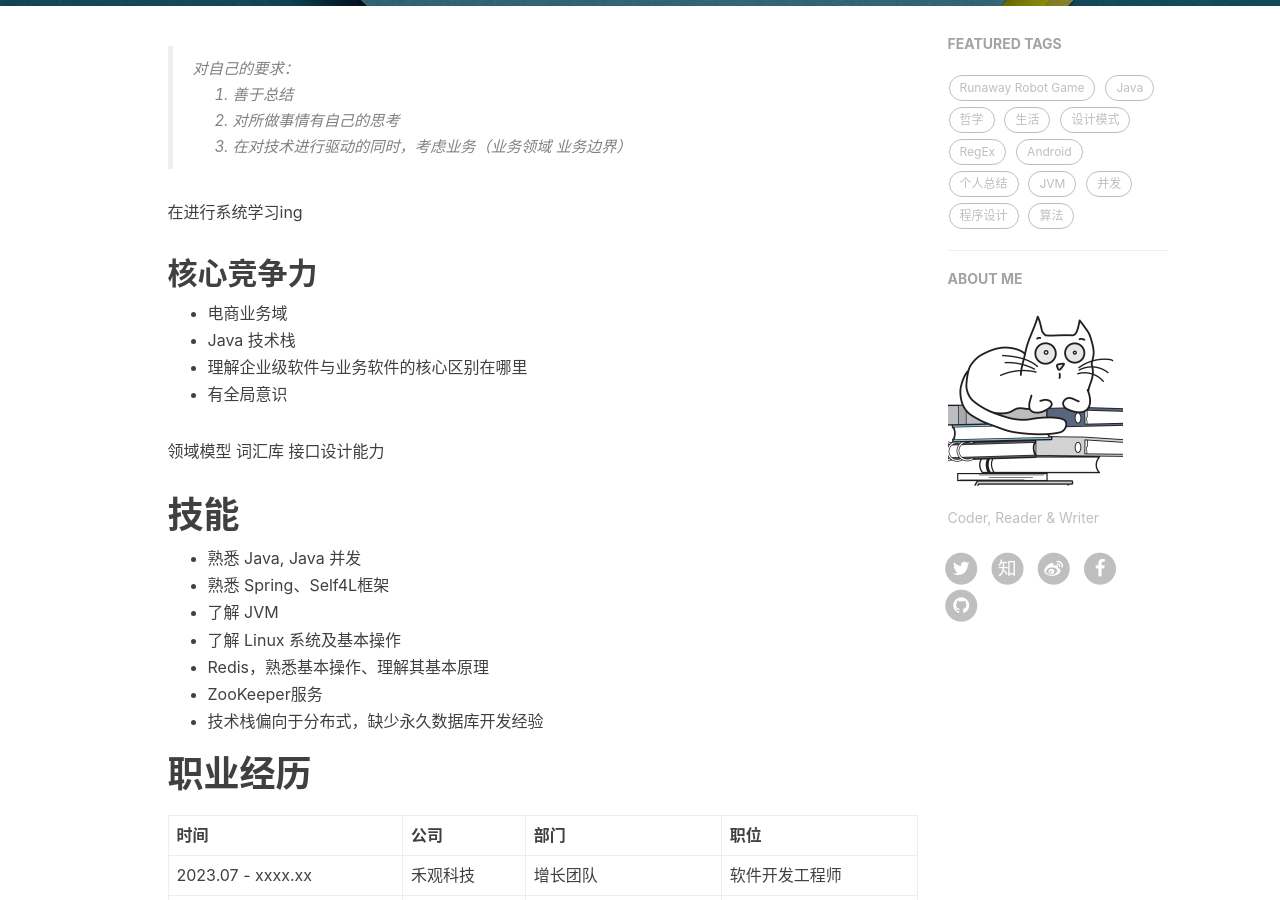
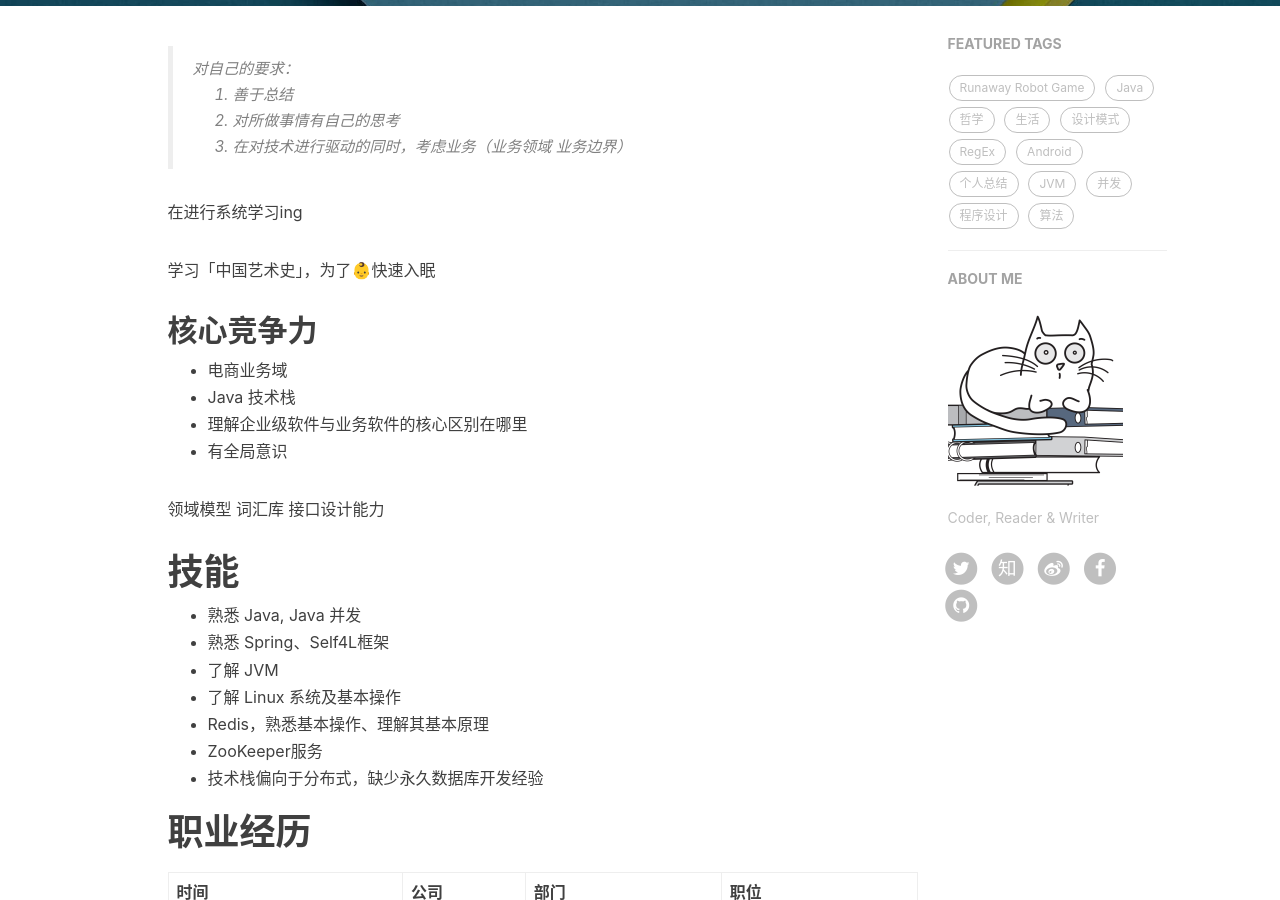
Before and after one commit to fxleyu/fxleyu.github.io, a Jekyll site: the page built from about.md, in a window 1280 px wide and 900 px high, scrolled down 392 px. Built offline with Jekyll 4.4.1, drawn with Linux system fonts in a browser that asks for light colours; nearby versions of some CDN libraries; comment, search, counter and statistics services are not loaded.

Commit message:
Update about.md

```diff
--- a/about.md
+++ b/about.md
@@ -9,6 +9,8 @@ title: About
 >    3. 在对技术进行驱动的同时，考虑业务（业务领域 业务边界）
 
 在进行系统学习ing
+
+学习「中国艺术史」，为了👶快速入眠
 
 ## 核心竞争力
 - 电商业务域
```
